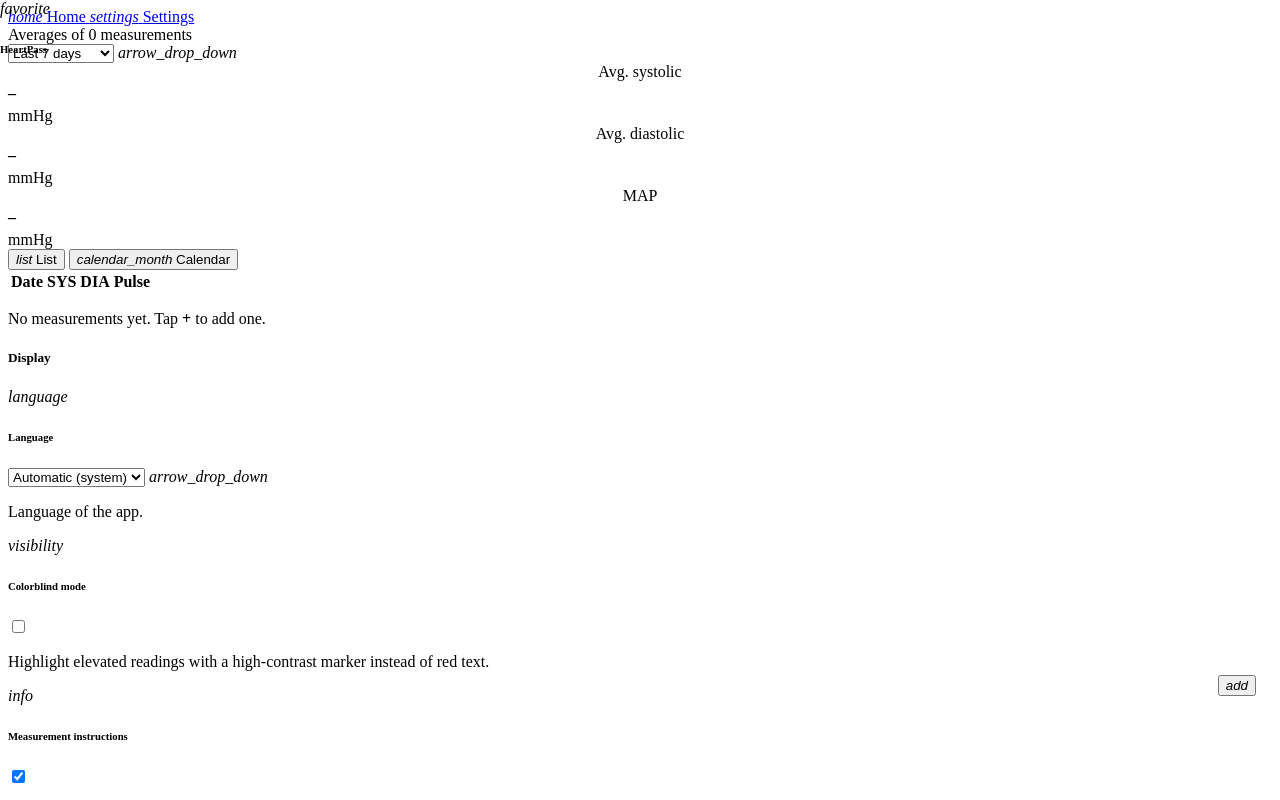
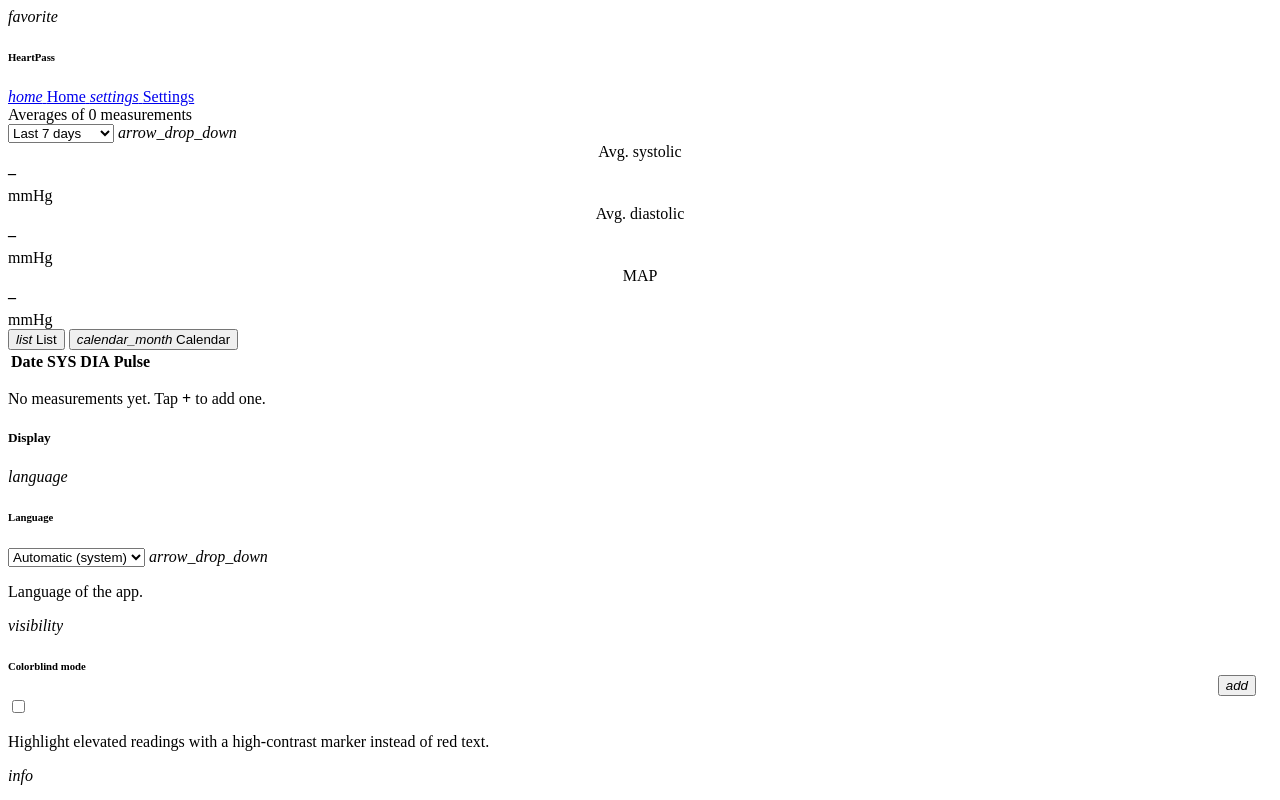
Before and after one commit to ernstkrom/bpPass, a website built with Vite: page index.html in a window 1280 px wide. Shown: the top 800 px of the page. Built offline with nearby package versions, Linux system fonts and the light colour scheme.

Commit message:
another try to fix the pwa top bar blur glitch

```diff
--- a/index.html
+++ b/index.html
@@ -6,7 +6,7 @@
     <meta name="theme-color" content="#6750a4" />
     <meta name="mobile-web-app-capable" content="yes" />
     <meta name="apple-mobile-web-app-capable" content="yes" />
-    <meta name="apple-mobile-web-app-status-bar-style" content="black-translucent" />
+    <meta name="apple-mobile-web-app-status-bar-style" content="default" />
     <meta name="apple-mobile-web-app-title" content="HeartPass" />
     <meta name="format-detection" content="telephone=no" />
     <meta name="description" content="Track your blood pressure measurements offline." />
--- a/src/style.css
+++ b/src/style.css
@@ -33,20 +33,6 @@
 /* No focus ring after a tap; keyboard focus stays visible. */
 :focus:not(:focus-visible) {
   outline: none;
-}
-
-/* BeerCSS makes header.fixed sticky inside the body grid. iOS standalone apps only use a truly
-   fixed top bar as the status bar backdrop; otherwise they add a blurred scroll edge behind the
-   status bar. So pin the header (it already pads itself by the top safe area) and offset main. */
-body > header.fixed {
-  position: fixed;
-  inset: 0 0 auto 0;
-  block-size: 4rem;
-  min-block-size: 0;
-}
-
-body > main {
-  padding-block-start: calc(var(--_padding) + 4rem + var(--top, 0px));
 }
 
 .fab {
```
